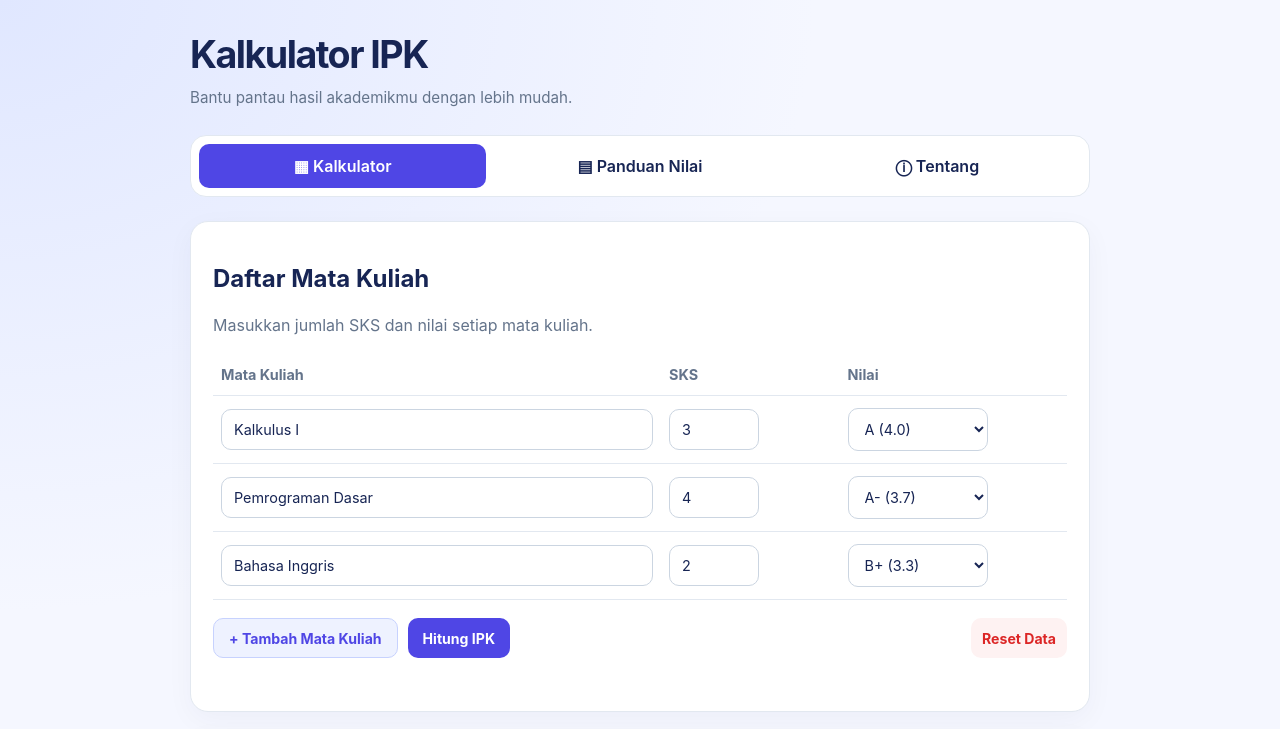
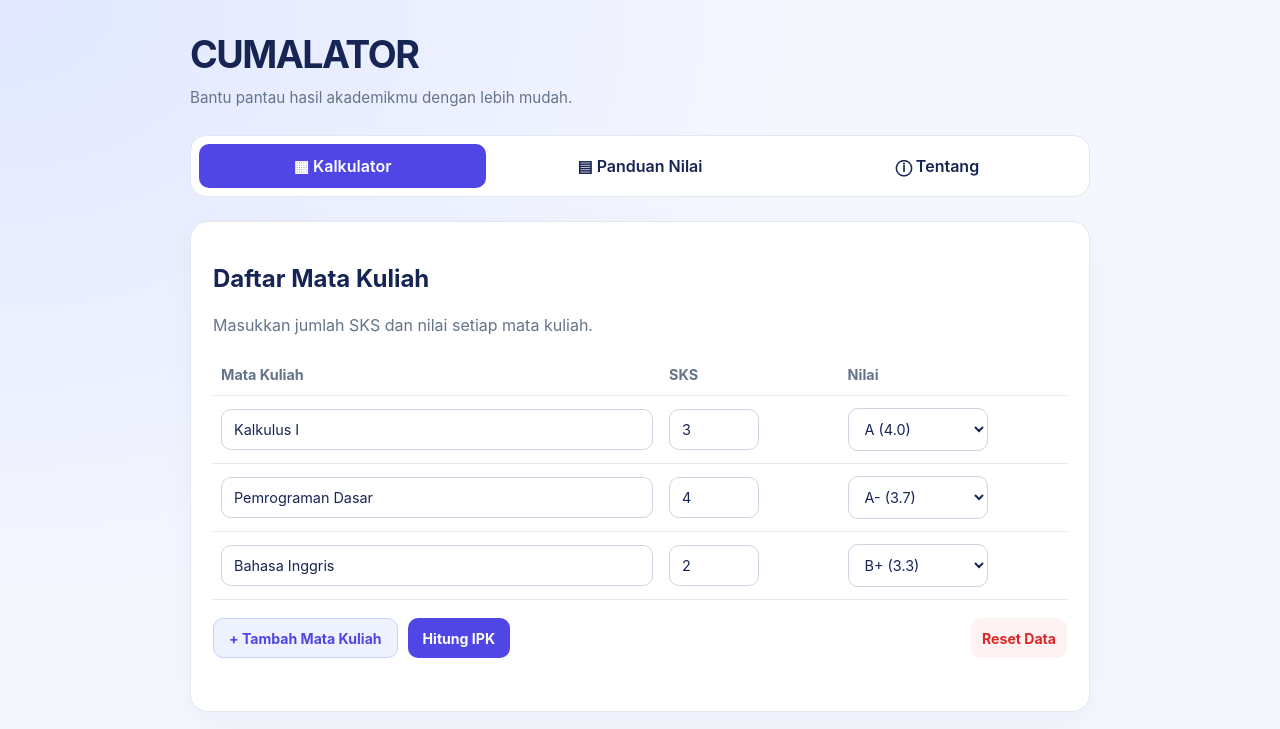
Before and after one commit to genistya/kalkulator-ipk, a plain HTML site: page index.html in a window 1280 px wide. Shown: the top 729 px of the page. Drawn offline with Linux system fonts and the light colour scheme.

Commit message:
Rename app to Cumalator

```diff
--- a/index.html
+++ b/index.html
@@ -4,7 +4,7 @@
 <head>
   <meta charset="UTF-8">
   <meta name="viewport" content="width=device-width, initial-scale=1">
-  <title>Kalkulator IPK</title>
+  <title>CUMALATOR</title>
   <link rel="stylesheet" href="style.css">
 </head>
 
@@ -13,7 +13,7 @@
 
     <!-- Header -->
     <header class="app-header">
-      <h1>Kalkulator IPK</h1>
+      <h1>CUMALATOR</h1>
       <p class="subtitle">
         Bantu pantau hasil akademikmu dengan lebih mudah.
       </p>
@@ -266,10 +266,10 @@
             </svg>
           </div>
 
-          <h2>Tentang Kalkulator IPK</h2>
+          <h2>Tentang CUMALATOR</h2>
 
           <p>
-            Kalkulator IPK adalah aplikasi sederhana untuk membantu
+            CUMALATOR adalah aplikasi sederhana untuk membantu
             mahasiswa memperkirakan Indeks Prestasi Kumulatif berdasarkan
             SKS dan nilai mata kuliah yang dimasukkan.
           </p>
```
